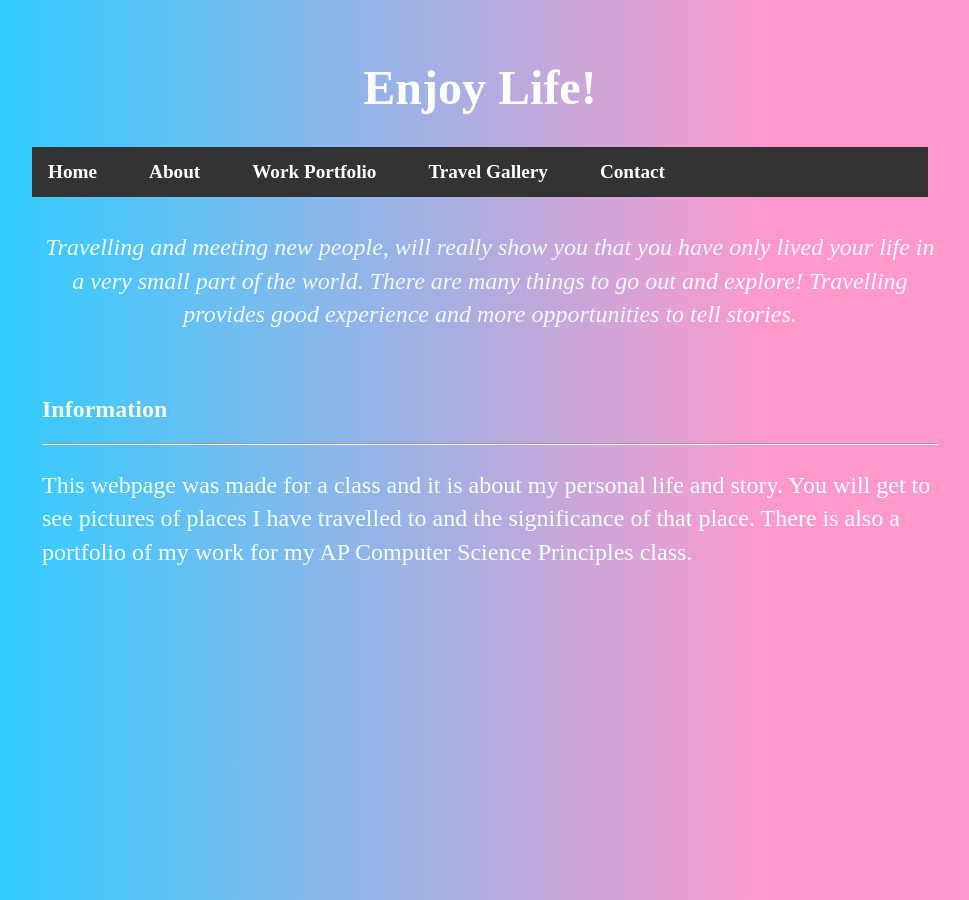
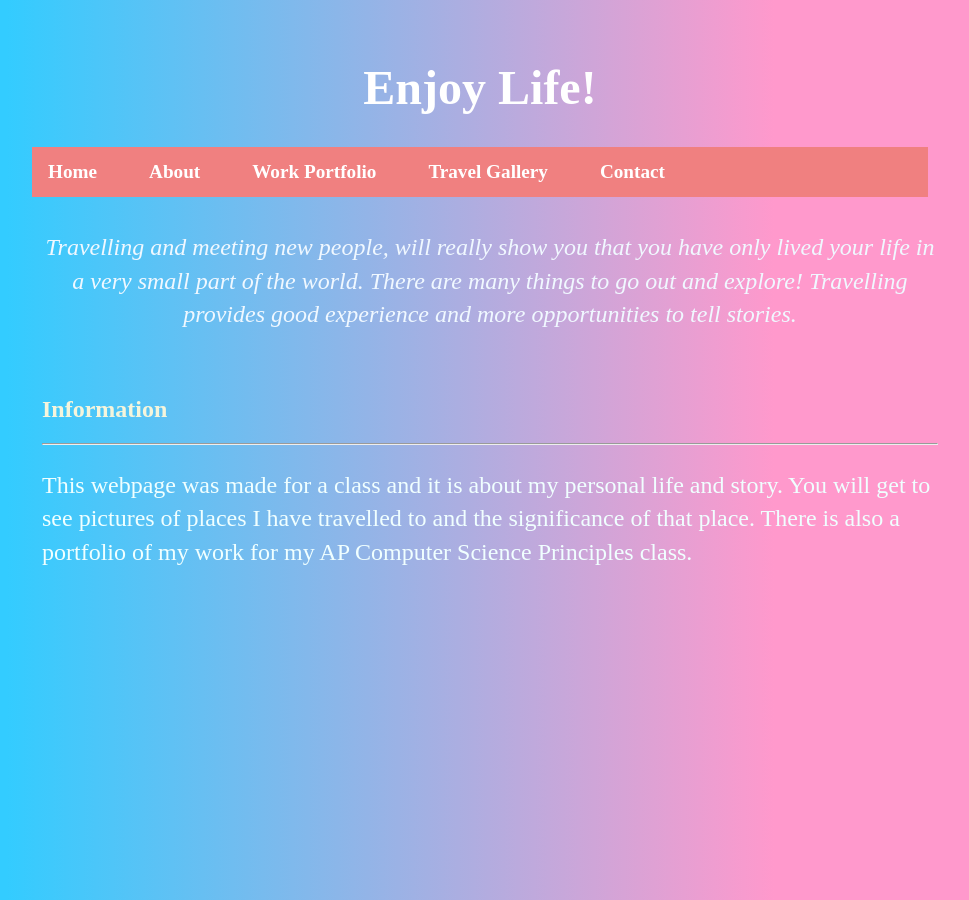
Before and after one commit to CNakano7/CNakano7.github.io, a Jekyll site: the page index.html, which Jekyll copies as it is, in a window 1280 px wide. Shown: the whole page, without its empty margins (160-1129 px from the left). Built offline with Jekyll 4.4.1, drawn with Linux system fonts in a browser that asks for light colours.

Commit message:
Update main.css

```diff
--- a/css/main.css
+++ b/css/main.css
@@ -46,7 +46,7 @@ nav ul {
   margin: 0;
   padding: 0;
   overflow: hidden;
-  background-color: #333;
+  background-color: lightcoral;
 }
 
 nav li {
```
